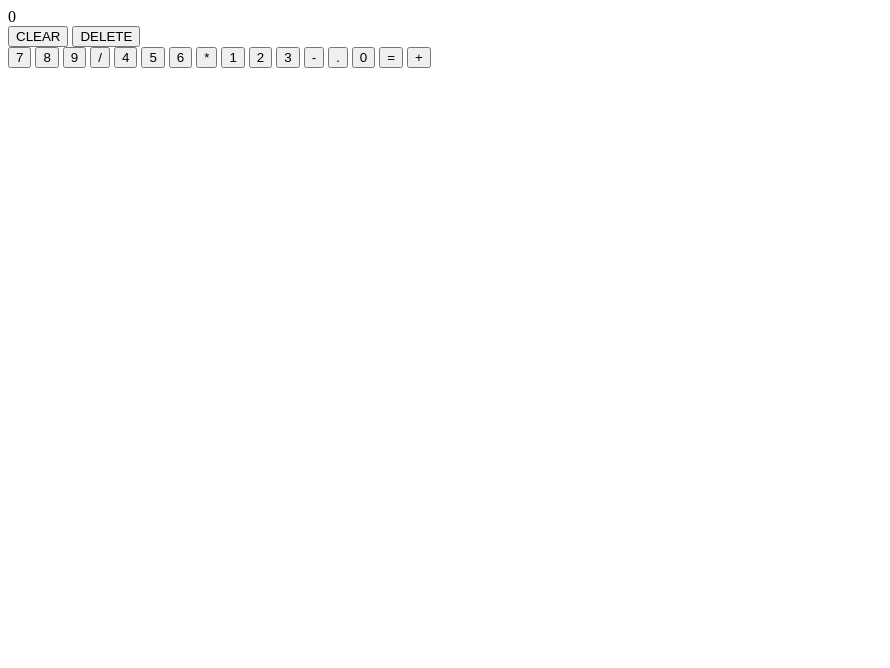
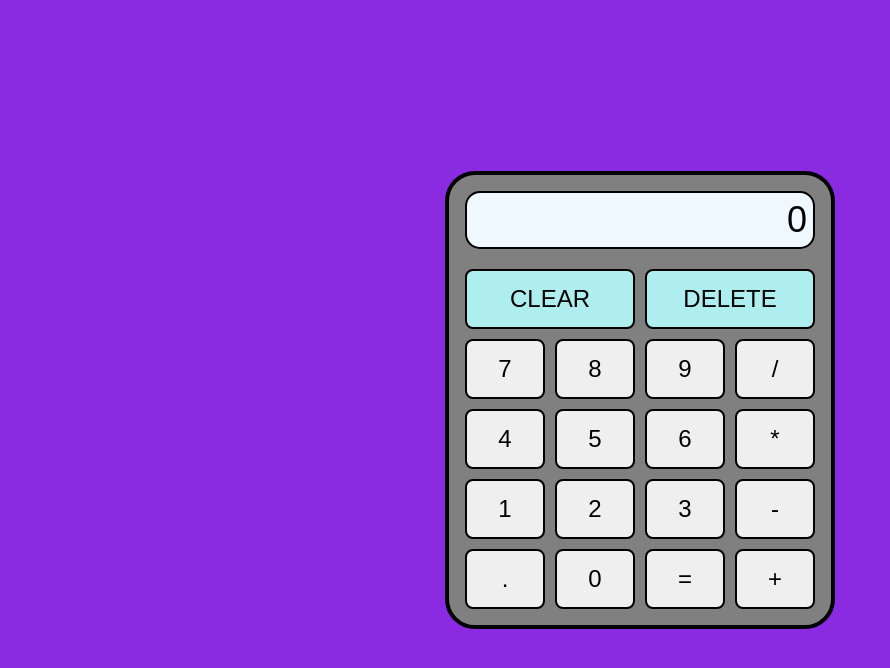
Before and after one commit to Bajcur/Calculator, a plain HTML site: page index.html in a window 1280 px wide. Shown: the whole page, without its empty margins (0-890 px from the left). Drawn offline with Linux system fonts and the light colour scheme; a web font is replaced by a local one.

Commit message:
Add buttons, display, css formatting
This commit adds required divs and buttons inside the index.html. One of this is going to be the calculators' display. The new style.css is responsible for handling calculator's style. It places buttons in desired places and make them nicely visible for users.

```diff
--- a/index.html
+++ b/index.html
@@ -3,6 +3,8 @@
     <head>
         <meta charset="utf-8">
         <title>Calculator</title>
+        <link rel="stylesheet" href="style.css">
+        <link href="https://fonts.cdnfonts.com/css/digital-numbers" rel="stylesheet">
     </head>
     <body>
         <script src="script.js"></script>
@@ -14,22 +16,30 @@
                     <button id="delete">DELETE</button>
                 </div>
                 <div id="math">
-                    <button id="7">7</button>
-                    <button id="8">8</button>
-                    <button id="9">9</button>
-                    <button id="/">/</button>
-                    <button id="4">4</button>
-                    <button id="5">5</button>
-                    <button id="6">6</button>
-                    <button id="*">*</button>
-                    <button id="1">1</button>
-                    <button id="2">2</button>
-                    <button id="3">3</button>
-                    <button id="-">-</button>
-                    <button id=".">.</button>
-                    <button id="0">0</button>
-                    <button id="=">=</button>
-                    <button id="+">+</button>
+                    <div class="row">
+                        <button class="m" id="7">7</button>
+                        <button class="m" id="8">8</button>
+                        <button class="m" id="9">9</button>
+                        <button class="m" id="/">/</button>
+                    </div>
+                    <div class="row">
+                        <button class="m" id="4">4</button>
+                        <button class="m" id="5">5</button>
+                        <button class="m" id="6">6</button>
+                        <button class="m" id="*">*</button>
+                    </div>
+                    <div class="row">
+                        <button class="m" id="1">1</button>
+                        <button class="m" id="2">2</button>
+                        <button class="m" id="3">3</button>
+                        <button class="m" id="-">-</button>
+                    </div>
+                    <div class="row">
+                        <button class="m" id=".">.</button>
+                        <button class="m" id="0">0</button>
+                        <button class="m" id="=">=</button>
+                        <button class="m" id="+">+</button>
+                    </div>
                 </div>
             </div>
         </div>
--- /dev/null
+++ b/style.css
@@ -0,0 +1,66 @@
+body {
+    margin: 0;
+    min-height: 100vh;
+    display: flex;
+    justify-content: center;
+    flex-direction: column;
+    align-items: center;
+    background-color: blueviolet;
+    font-size: 36px;
+}
+
+#calculator {
+    background-color: grey;
+    padding: 16px;
+    border: 4px solid black;
+    border-radius: 30px;
+    max-width: 400px;
+    max-height: 1000px;
+    display: flex;
+    flex-direction: column;
+}
+
+#display {
+    background-color: aliceblue;
+    text-align: right;
+    padding: 6px;
+    font-family: 'Digital Numbers', sans-serif;
+    border: 2px solid black;
+    border-radius: 15px;
+}
+
+#buttons {
+    display: flex;
+    flex-direction: column;
+}
+
+#math {
+    display: flex;
+    flex-direction: column;
+    gap: 10px;
+}
+
+.row {
+    display: flex;
+    justify-content: space-evenly;
+    gap: 10px;
+}
+
+#actions {
+    display: flex;
+    gap: 10px;
+    margin: 20px 0px 10px 0px;
+}
+
+#clear, #delete {
+    flex: 1;
+    background-color: paleturquoise;
+}
+
+button {
+    font-size: 24px;
+    min-width: 80px;
+    min-height: 60px;
+    border: 2px solid black;
+    border-radius: 8px;
+}
```
